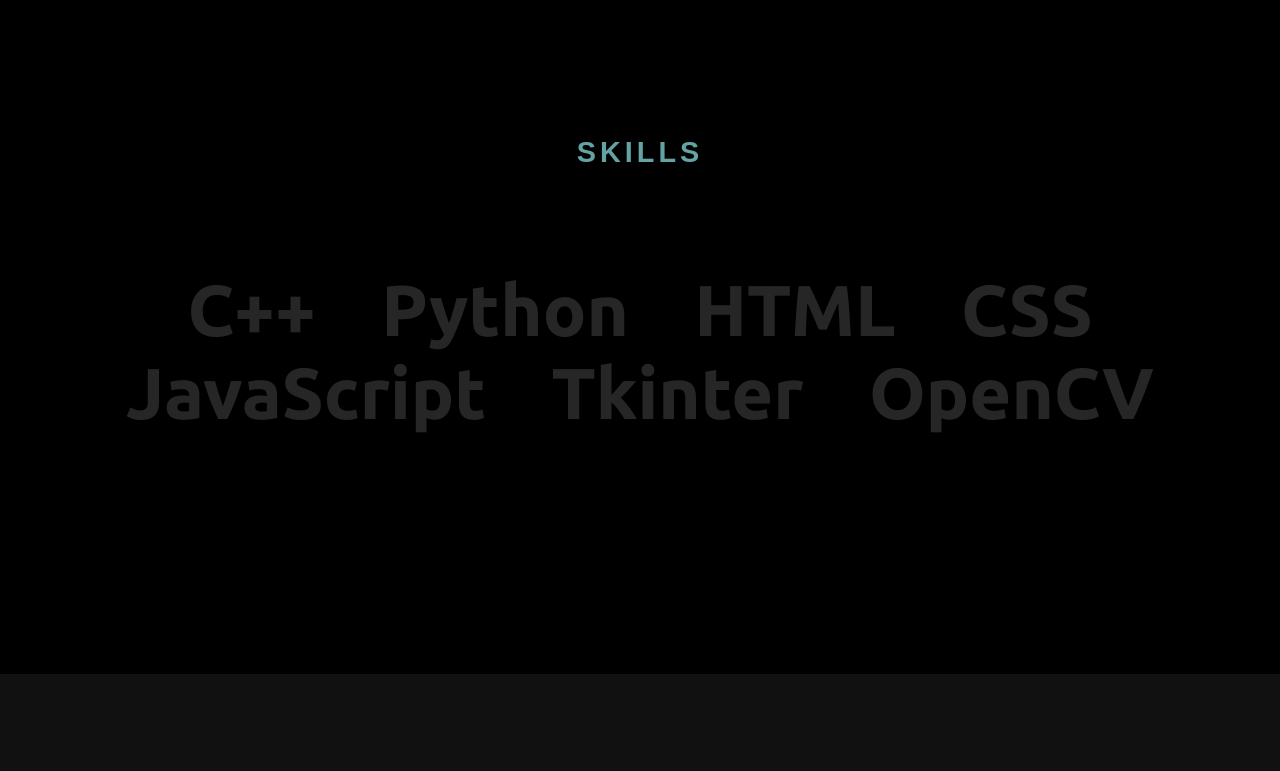
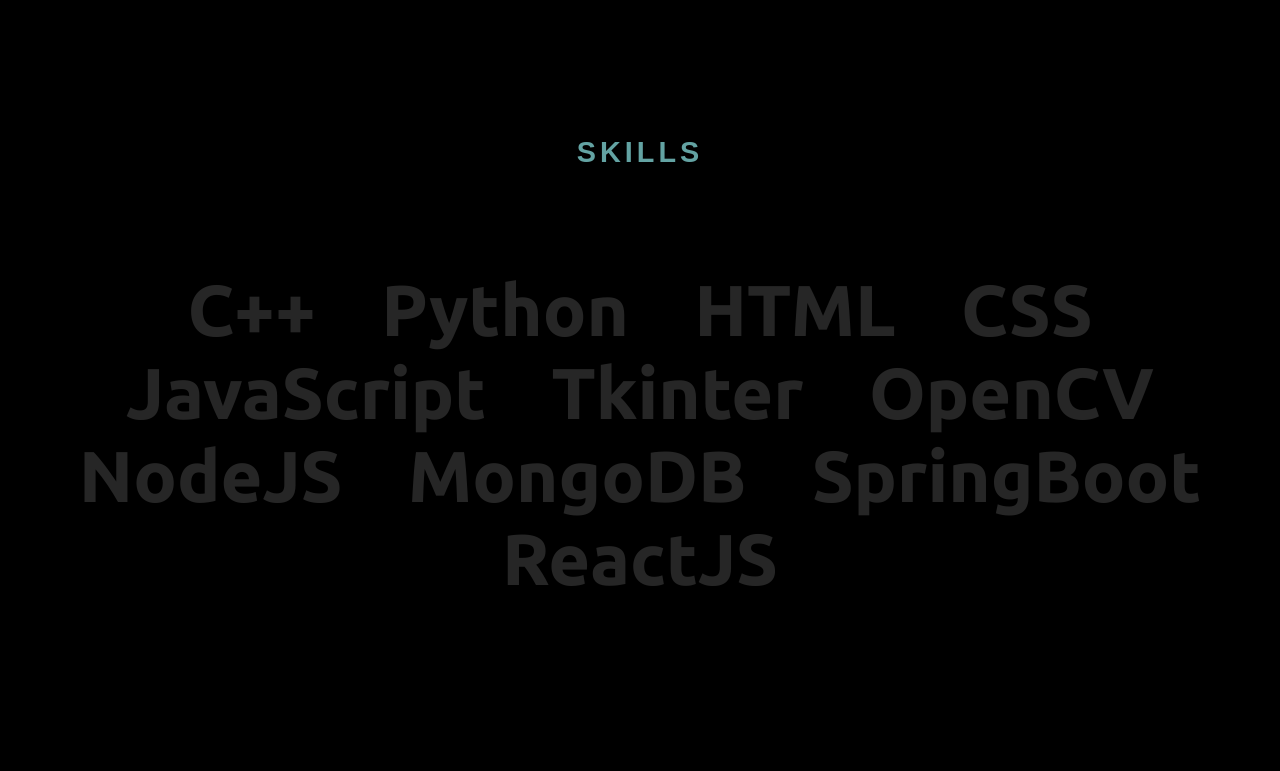
Before and after one commit to 029aman/MyPortfolio, a plain HTML site: page index.html in a window 1280 px wide. Shown: the part 1546-2317 px from the top of the page. Drawn offline with nearby package versions, Linux system fonts and the light colour scheme; no server answers.

Commit message:
Update index.html

```diff
--- a/index.html
+++ b/index.html
@@ -114,6 +114,10 @@
                     <li><a href="#0">JavaScript</a></li>
                     <li><a href="#0">Tkinter</a></li>
                     <li><a href="#0">OpenCV</a></li>
+                    <li><a href="#0">NodeJS</a></li>
+                    <li><a href="#0">MongoDB</a></li>
+                    <li><a href="#0">SpringBoot</a></li>
+                    <li><a href="#0">ReactJS</a></li>
                 </ul>
             </div>
         </div>
```
